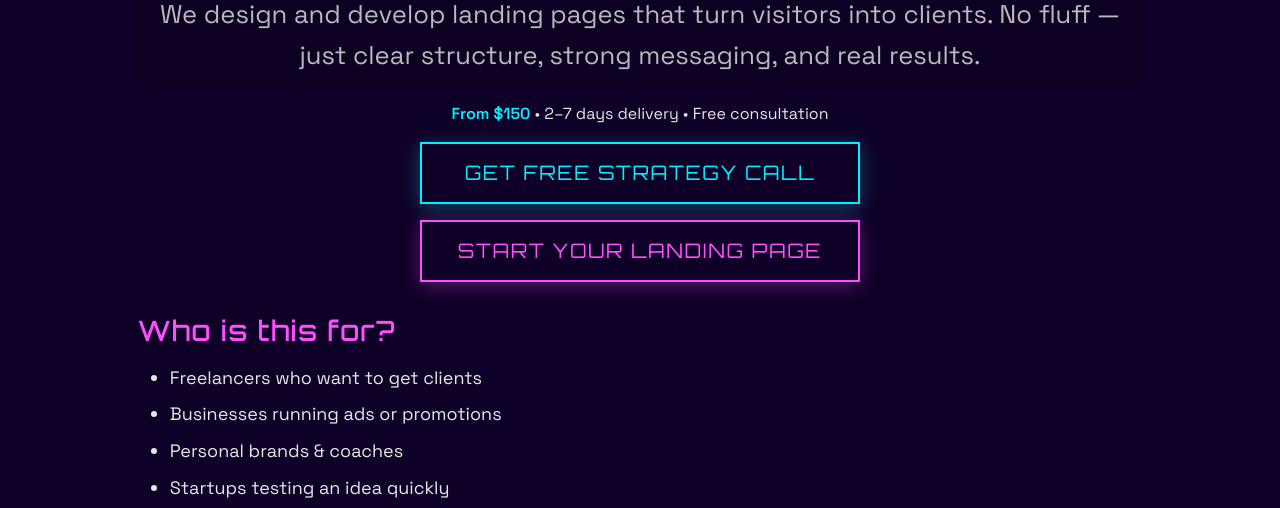
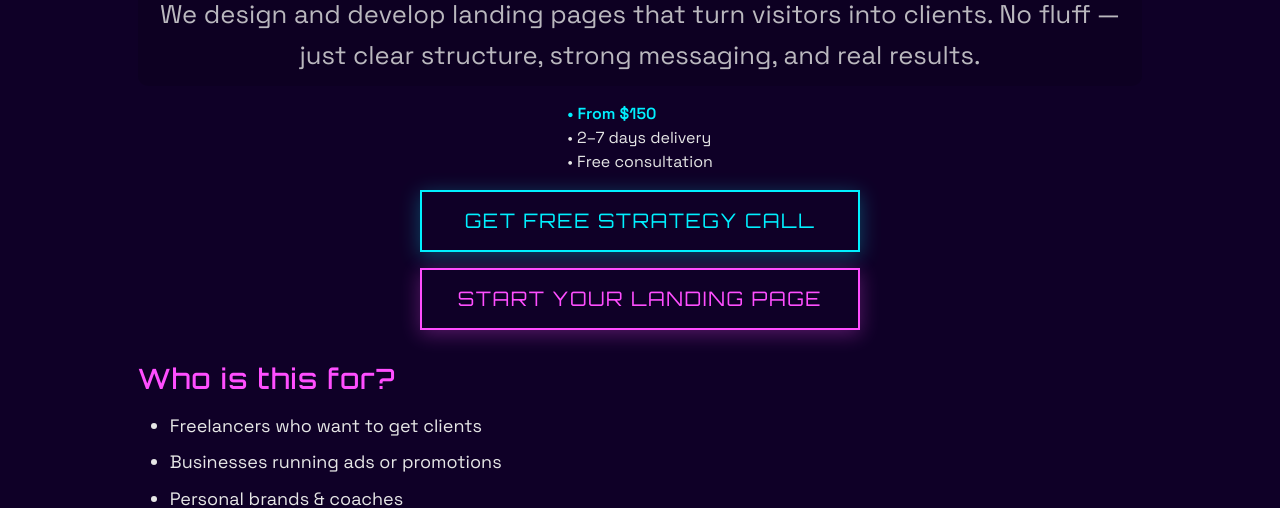
Before and after one commit to Anakoresh/habibi-digital-studio, a website: page public/services/landing-page.html in a window 1280 px wide. Shown: the part 299-807 px from the top of the page. Drawn offline with nearby package versions, Linux system fonts and the light colour scheme.

Commit message:
Update landing-page.html

```diff
--- a/public/services/landing-page.html
+++ b/public/services/landing-page.html
@@ -119,8 +119,8 @@
             No fluff — just clear structure, strong messaging, and real results.
             </p>
 
-            <div class="service-highlight space-grotesk-font">
-            <p><mark>From $150</mark> • 2–7 days delivery • Free consultation</p>
+            <div class="service-highlight space-grotesk-font d-flex align-items-center">
+            <p><mark>• From $150</mark> <br>• 2–7 days delivery <br>• Free consultation</p>
             </div>
 
             <!-- CTA -->
```
